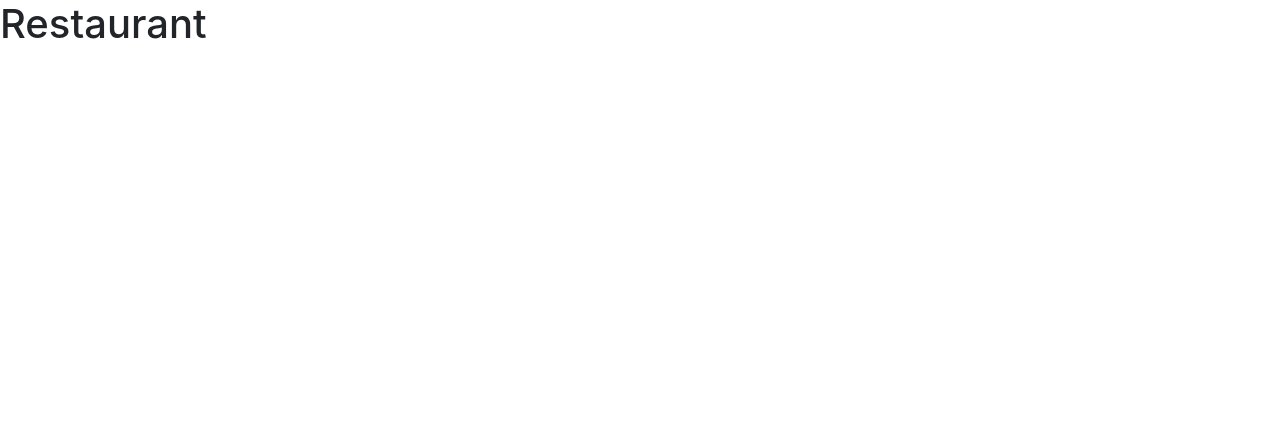
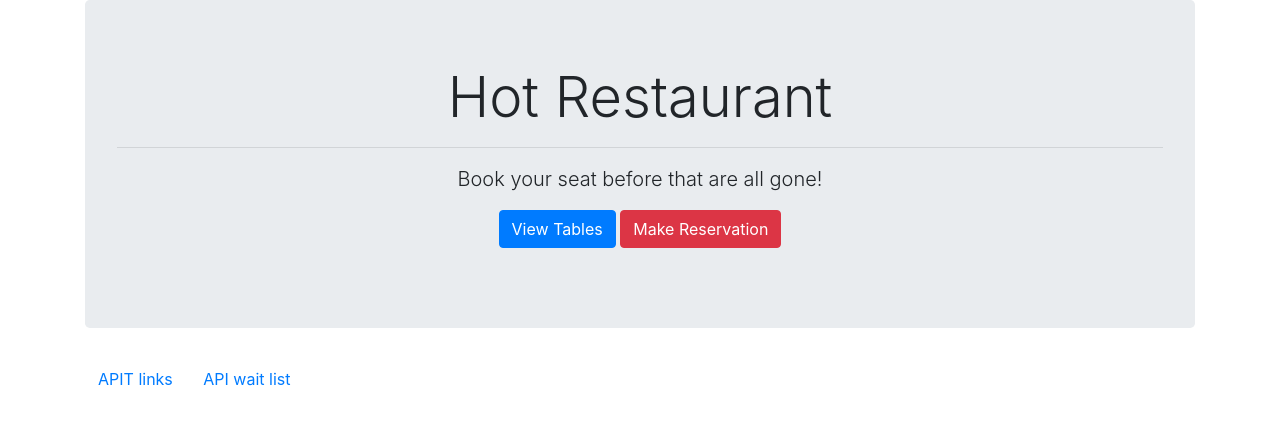
Before and after one commit to ken-Bains/hotRestaurant, a plain HTML site: page home.html in a window 1280 px wide. Drawn offline with nearby package versions, Linux system fonts and the light colour scheme.

Commit message:
html done

```diff
--- a/home.html
+++ b/home.html
@@ -1,22 +1,46 @@
 <!doctype html>
 <html lang="en">
-  <head>
+
+<head>
     <!-- Required meta tags -->
     <meta charset="utf-8">
     <meta name="viewport" content="width=device-width, initial-scale=1, shrink-to-fit=no">
 
     <!-- Bootstrap CSS -->
-    <link rel="stylesheet" href="https://stackpath.bootstrapcdn.com/bootstrap/4.4.1/css/bootstrap.min.css" integrity="sha384-Vkoo8x4CGsO3+Hhxv8T/Q5PaXtkKtu6ug5TOeNV6gBiFeWPGFN9MuhOf23Q9Ifjh" crossorigin="anonymous">
+    <link rel="stylesheet" href="https://stackpath.bootstrapcdn.com/bootstrap/4.4.1/css/bootstrap.min.css"
+        integrity="sha384-Vkoo8x4CGsO3+Hhxv8T/Q5PaXtkKtu6ug5TOeNV6gBiFeWPGFN9MuhOf23Q9Ifjh" crossorigin="anonymous">
 
     <title>Hot Restaurant</title>
-  </head>
-  <body>
-    <h1>Restaurant</h1>
+</head>
 
+<body>
+    <div class="container">
+        <div class="jumbotron">
+            <h1 class="display-4 text-center">Hot Restaurant</h1>
+            <hr>
+            <p class="lead text-center">Book your seat before that are all gone!</p>
+            <p class="text-center">
+                <button type="button" class="btn btn-primary">View Tables</button>
+                <button type="button" class="btn btn-danger">Make Reservation</button>
+            </p>
+        </div>
+
+    </div>
+    <div class="container">
+        <a class="btn btn-link" href="/" role="button">APIT links</a>
+        <a class="btn btn-link" href="#" role="button">API wait list</a>
+    </div>
     <!-- Optional JavaScript -->
     <!-- jQuery first, then Popper.js, then Bootstrap JS -->
-    <script src="https://code.jquery.com/jquery-3.4.1.slim.min.js" integrity="sha384-J6qa4849blE2+poT4WnyKhv5vZF5SrPo0iEjwBvKU7imGFAV0wwj1yYfoRSJoZ+n" crossorigin="anonymous"></script>
-    <script src="https://cdn.jsdelivr.net/npm/popper.js@1.16.0/dist/umd/popper.min.js" integrity="sha384-Q6E9RHvbIyZFJoft+2mJbHaEWldlvI9IOYy5n3zV9zzTtmI3UksdQRVvoxMfooAo" crossorigin="anonymous"></script>
-    <script src="https://stackpath.bootstrapcdn.com/bootstrap/4.4.1/js/bootstrap.min.js" integrity="sha384-wfSDF2E50Y2D1uUdj0O3uMBJnjuUD4Ih7YwaYd1iqfktj0Uod8GCExl3Og8ifwB6" crossorigin="anonymous"></script>
-  </body>
+    <script src="https://code.jquery.com/jquery-3.4.1.slim.min.js"
+        integrity="sha384-J6qa4849blE2+poT4WnyKhv5vZF5SrPo0iEjwBvKU7imGFAV0wwj1yYfoRSJoZ+n"
+        crossorigin="anonymous"></script>
+    <script src="https://cdn.jsdelivr.net/npm/popper.js@1.16.0/dist/umd/popper.min.js"
+        integrity="sha384-Q6E9RHvbIyZFJoft+2mJbHaEWldlvI9IOYy5n3zV9zzTtmI3UksdQRVvoxMfooAo"
+        crossorigin="anonymous"></script>
+    <script src="https://stackpath.bootstrapcdn.com/bootstrap/4.4.1/js/bootstrap.min.js"
+        integrity="sha384-wfSDF2E50Y2D1uUdj0O3uMBJnjuUD4Ih7YwaYd1iqfktj0Uod8GCExl3Og8ifwB6"
+        crossorigin="anonymous"></script>
+</body>
+
 </html>
```
